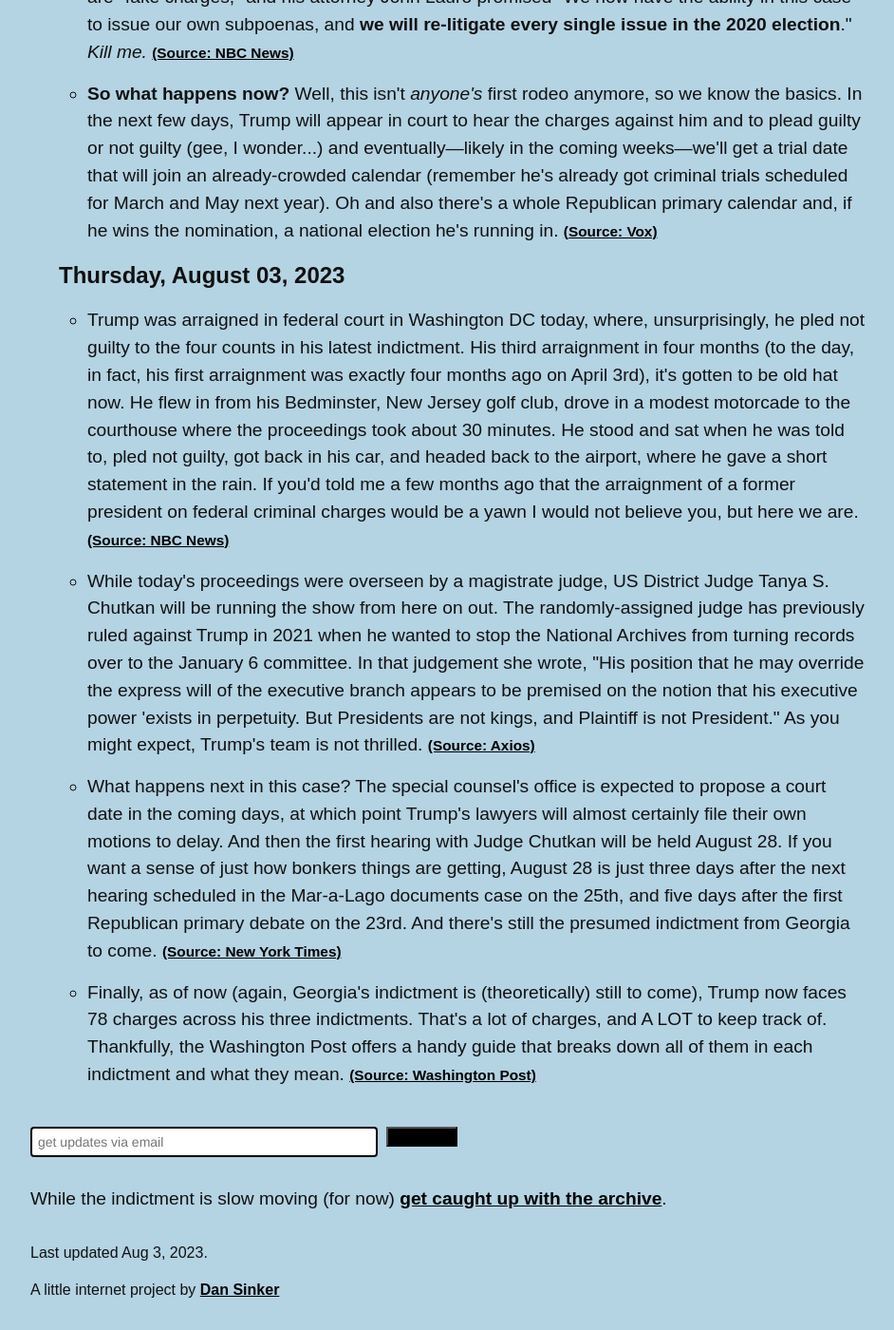
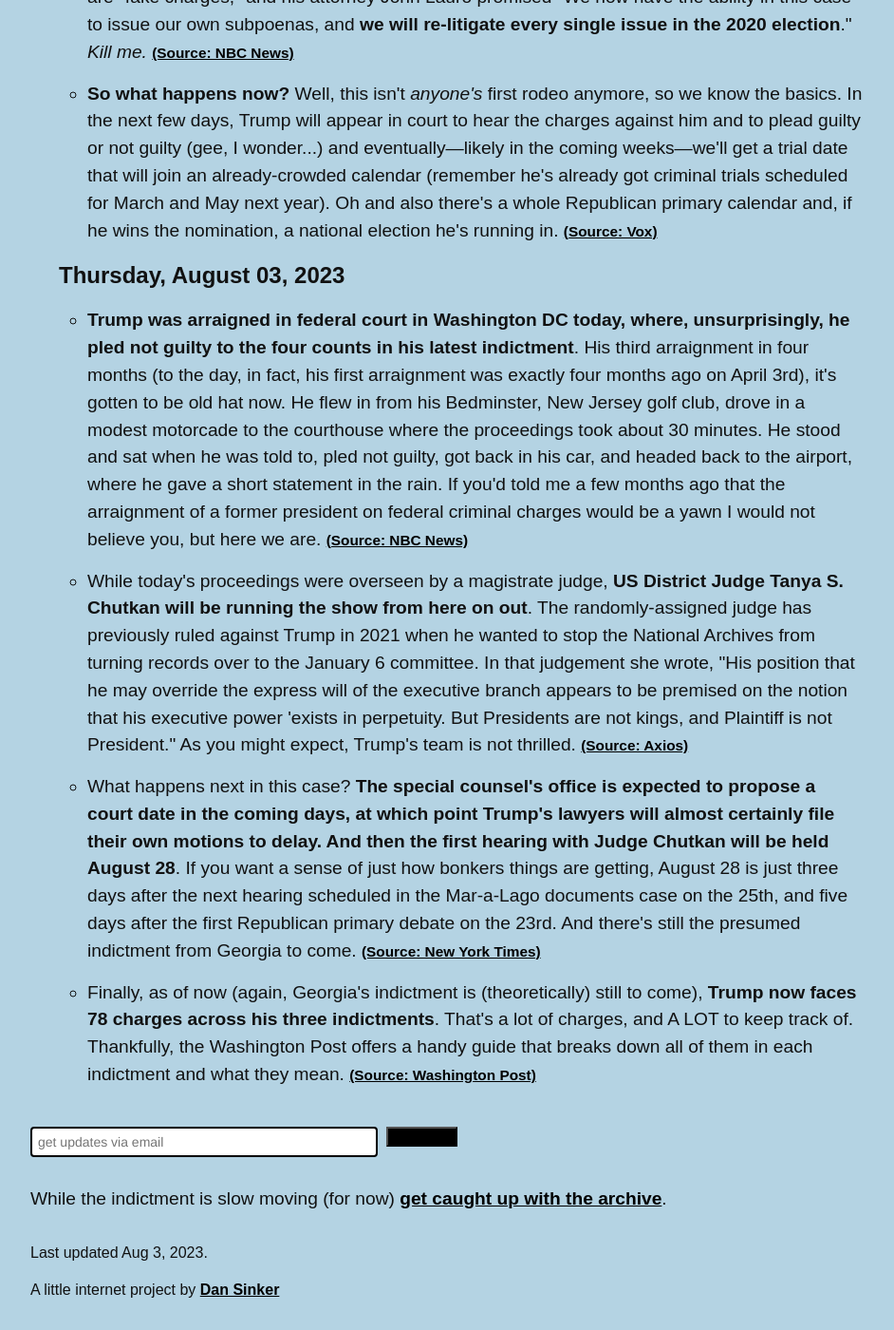
Before and after one commit to dansinker/indictment.fyi, a Jekyll site: the page built from archive-2020.md, in a window 1280 px wide and 1400 px high, scrolled down 12603 px. Shown: the whole window at 95% size, without its empty margins (268-1210 px from the left). Built offline with Jekyll 4.4.1, drawn with Linux system fonts in a browser that asks for light colours; nearby versions of some CDN libraries; some web fonts are replaced; comment, search, counter and statistics services are not loaded.

Commit message:
boldings

```diff
--- a/_data/news.yml
+++ b/_data/news.yml
@@ -2,16 +2,16 @@ news:
 - date: 2023-08-03T16:30:00
   yesterday: On August 1st 2023, Donald Trump was <a href="https://s3.documentcloud.org/documents/23893881/trump-indictment-in-2020-election-and-jan-6-probe.pdf">indicted on four counts</a>—Conspiracy to Defraud the United States, Conspiracy to Obstruct an Official Proceeding, Obstruction of and Attempt to Obstruct an Official Proceeding, and Conspiracy against Rights—stemming from his attempts to overturn the results of the 2020 presidential election. This was his <a href="https://www.washingtonpost.com/national-security/2023/03/30/trump-ny-indictment/">third indictment</a> this year and <a href="https://www.documentcloud.org/documents/23741583-the-people-of-the-state-of-new-york-v-donald-j-trump">second on federal charges</a>. And as we've learned full well over the last few months, what follows an indictment is an arraignment and that's what happened today...
   todays:
-  - item: Trump was arraigned in federal court in Washington DC today, where, unsurprisingly, he pled not guilty to the four counts in his latest indictment. His third arraignment in four months (to the day, in fact, his first arraignment was exactly four months ago on April 3rd), it's gotten to be old hat now. He flew in from his Bedminster, New Jersey golf club, drove in  a modest motorcade to the courthouse where the proceedings took about 30 minutes. He stood and sat when he was told to, pled not guilty, got back in his car, and headed back to the airport, where he gave a short statement in the rain. If you'd told me a few months ago that the arraignment of a former president on federal criminal charges would be a yawn I would not believe you, but here we are.
+  - item: <b>Trump was arraigned in federal court in Washington DC today, where, unsurprisingly, he pled not guilty to the four counts in his latest indictment</b>. His third arraignment in four months (to the day, in fact, his first arraignment was exactly four months ago on April 3rd), it's gotten to be old hat now. He flew in from his Bedminster, New Jersey golf club, drove in  a modest motorcade to the courthouse where the proceedings took about 30 minutes. He stood and sat when he was told to, pled not guilty, got back in his car, and headed back to the airport, where he gave a short statement in the rain. If you'd told me a few months ago that the arraignment of a former president on federal criminal charges would be a yawn I would not believe you, but here we are.
     source: NBC News
     url: https://www.nbcnews.com/politics/donald-trump/trump-arraigned-indicted-2020-election-rcna97774
-  - item: While today's proceedings were overseen by a magistrate judge, US District Judge Tanya S. Chutkan will be running the show from here on out. The randomly-assigned judge has previously ruled against Trump in 2021 when he wanted to stop the National Archives from turning records over to the January 6 committee.  In that judgement she wrote, "His position that he may override the express will of the executive branch appears to be premised on the notion that his executive power 'exists in perpetuity. But Presidents are not kings, and Plaintiff is not President." As you might expect, Trump's team is not thrilled.
+  - item: While today's proceedings were overseen by a magistrate judge, <b>US District Judge Tanya S. Chutkan will be running the show from here on out</b>. The randomly-assigned judge has previously ruled against Trump in 2021 when he wanted to stop the National Archives from turning records over to the January 6 committee.  In that judgement she wrote, "His position that he may override the express will of the executive branch appears to be premised on the notion that his executive power 'exists in perpetuity. But Presidents are not kings, and Plaintiff is not President." As you might expect, Trump's team is not thrilled.
     source: Axios
     url: https://www.axios.com/2023/08/01/trump-indictment-judge-tanya-chutkan
-  - item: What happens next in this case? The special counsel's office is expected to propose a court date in the coming days, at which point Trump's lawyers will almost certainly file their own motions to delay. And then the first hearing with Judge Chutkan will be held August 28. If you want a sense of just how bonkers things are getting, August 28 is just three days after the next hearing scheduled in the Mar-a-Lago documents case on the 25th, and five days after the first Republican primary debate on the 23rd. And there's still the presumed indictment from Georgia to come.
+  - item: What happens next in this case? <b>The special counsel's office is expected to propose a court date in the coming days, at which point Trump's lawyers will almost certainly file their own motions to delay. And then the first hearing with Judge Chutkan will be held August 28</b>. If you want a sense of just how bonkers things are getting, August 28 is just three days after the next hearing scheduled in the Mar-a-Lago documents case on the 25th, and five days after the first Republican primary debate on the 23rd. And there's still the presumed indictment from Georgia to come.
     source: New York Times
     url: https://www.nytimes.com/live/2023/08/03/us/trump-arraignment-news/77157fd9-7e66-5796-a618-c5e7b18fad5e?smid=url-share
-  - item: Finally, as of now (again, Georgia's indictment is (theoretically) still to come), Trump now faces 78 charges across his three indictments. That's a lot of charges, and A LOT to keep track of. Thankfully, the Washington Post offers a handy guide that breaks down all of them in each indictment and what they mean.
+  - item: Finally, as of now (again, Georgia's indictment is (theoretically) still to come), <b>Trump now faces 78 charges across his three indictments</b>. That's a lot of charges, and A LOT to keep track of. Thankfully, the Washington Post offers a handy guide that breaks down all of them in each indictment and what they mean.
     source: Washington Post
     url: https://www.washingtonpost.com/politics/2023/trump-charges-jan-6-classified-documents/
   tomorrow: Well, as stated above August 25 is the next hearing in the Mar-a-Lago documents case and August 28th is the next hearing in the election interference case and sometime before <i>both</i> of those, Fulton County Georgia DA Fani Willis will make her intentions on indicting the former president clear.
```
